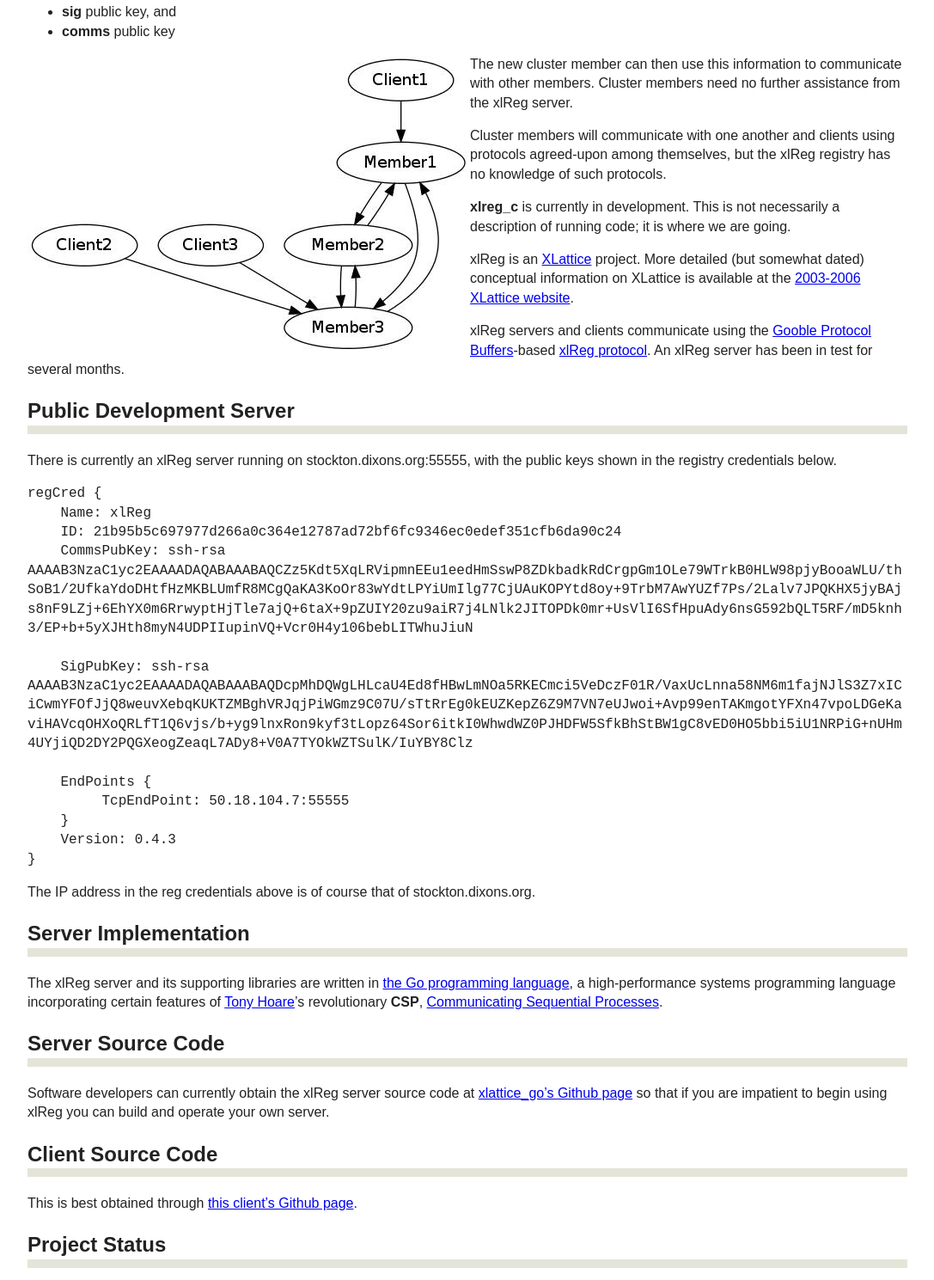
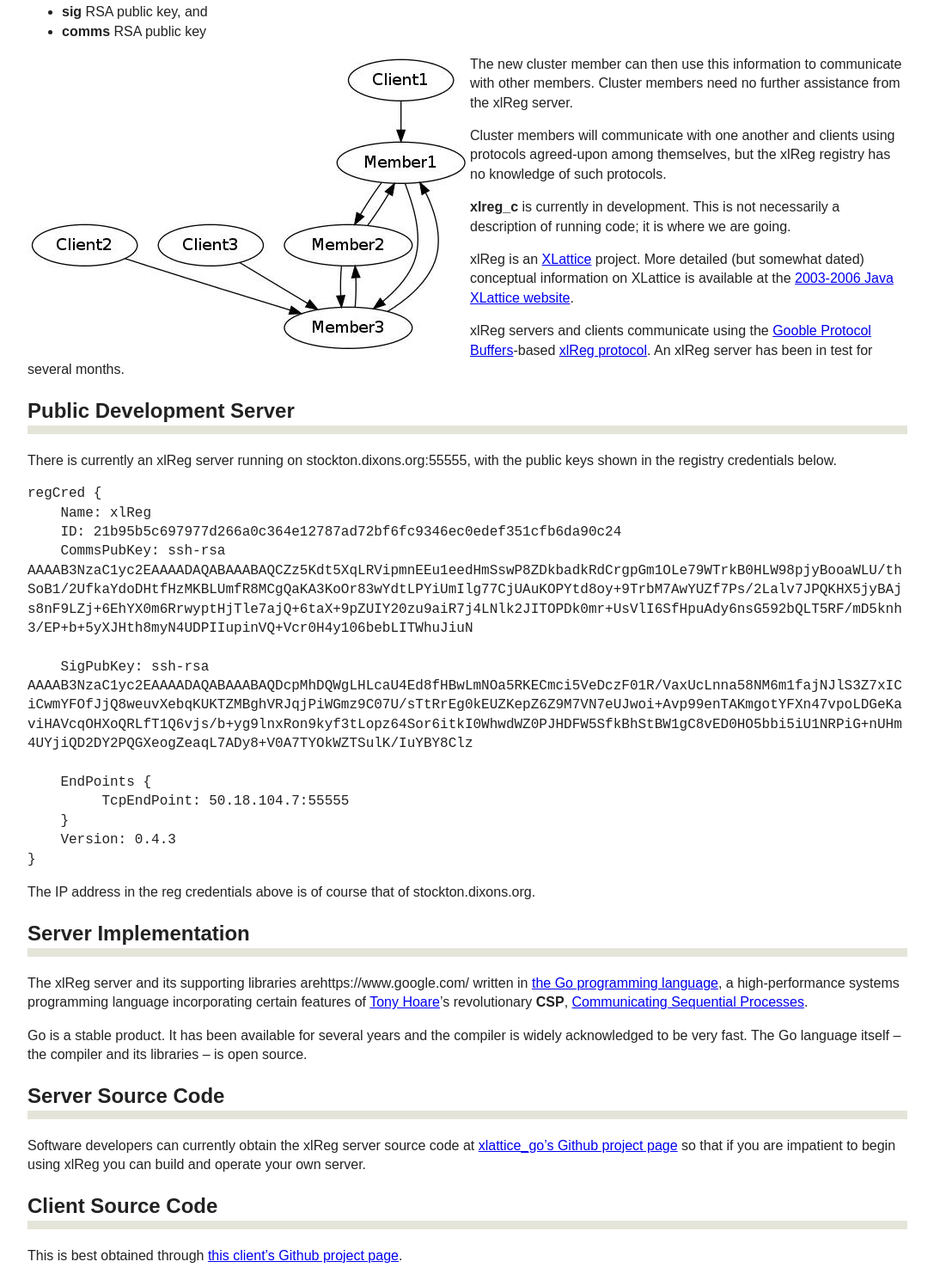
Before and after one commit to jddixon/xlreg_c, a plain HTML site: page index.html in a window 1280 px wide. Shown: the part 1368-2857 px from the top of the page at 86% size, without its empty margins (96-1183 px from the left). Drawn offline with Linux system fonts and the light colour scheme.

Commit message:
updating text and style sheet

```diff
--- a/css/ghp.css
+++ b/css/ghp.css
@@ -3,8 +3,10 @@
   border-left:1px solid bluegrey;
   border-right:1px solid bluegrey;
   border-top:1px solid bluegrey;
-  border-bottom:1px solid bluegrey; */
+  border-bottom:1px solid bluegrey;
   width:1024px;
+  */
+  width:80%;
   margin-left:auto; margin-right:auto;
 }
 div.f { width: 100%; }
--- a/index.html
+++ b/index.html
@@ -63,7 +63,7 @@
 keys.  (The client does <strong>not</strong> register its secret RSA <strong>private</strong> keys.)
 The configuration information is signed with the applicant&rsquo;s private
 *sig&rdquo; key.  The server uses the
-client&rsquo;s public key, provided as part of the configuration information, to
+client&rsquo;s RSA public key, provided as part of the configuration information, to
 verify the client&rsquo;s digital signature on the configuration data.  This proves
 that the configuration information is intact and that the applicant has the
 private key corresponding to the public key.  In other words, the server has
@@ -98,8 +98,8 @@
 <ul>
 <li>nodeID,</li>
 <li>IP address(es),</li>
-<li><strong>sig</strong> public key, and</li>
-<li><strong>comms</strong> public key</li>
+<li><strong>sig</strong> RSA public key, and</li>
+<li><strong>comms</strong> RSA public key</li>
 </ul>
 
 <p><img src="img/cluster-with-clients.jpg" alt="cluster-with-clients" style="float:left" title="cluster with clients"></p>
@@ -117,7 +117,7 @@
 
 <p>xlReg is an <a href="http://jddixon.github.io/xlattice_go/">XLattice</a> project.  More
 detailed (but somewhat dated) conceptual information on XLattice
-is available at the <a href="http://www.xlattice.org">2003-2006 XLattice website</a>.</p>
+is available at the <a href="http://www.xlattice.org">2003-2006 Java XLattice website</a>.</p>
 
 <p>xlReg servers and clients communicate using the
 <a href="http://code.google.com/p/protobuf/">Gooble Protocol Buffers</a>-based
@@ -147,24 +147,28 @@
 
 <h2>Server Implementation</h2>
 
-<p>The xlReg server and its supporting libraries are written in
+<p>The xlReg server and its supporting libraries arehttps://www.google.com/ written in
 <a href="http://golang.org">the Go programming language</a>, a high-performance
 systems programming language incorporating certain features of
 <a href="http://en.wikipedia.org/wiki/Tony_Hoare">Tony Hoare</a>&rsquo;s
 revolutionary <strong>CSP</strong>,
 <a href="http://www.usingcsp.com">Communicating Sequential Processes</a>.</p>
 
+<p>Go is a stable product.  It has been available for several years and the
+compiler is widely acknowledged to be very fast.  The Go language itself &ndash;
+the compiler and its libraries &ndash; is open source.</p>
+
 <h2>Server Source Code</h2>
 
 <p>Software developers can currently obtain the xlReg server source code at
-<a href="https://github.com/jddixon/xlattice_go/">xlattice_go&rsquo;s Github page</a>
+<a href="https://github.com/jddixon/xlattice_go/">xlattice_go&rsquo;s Github project page</a>
 so that if you are impatient to begin using xlReg you can build and operate
 your own server.</p>
 
 <h2>Client Source Code</h2>
 
 <p>This is best obtained through
-<a href="https://github.com/jddixon/xlreg_c/">this client&rsquo;s Github page</a>.</p>
+<a href="https://github.com/jddixon/xlreg_c/">this client&rsquo;s Github project page</a>.</p>
 
 <h2>Project Status</h2>
 
```
